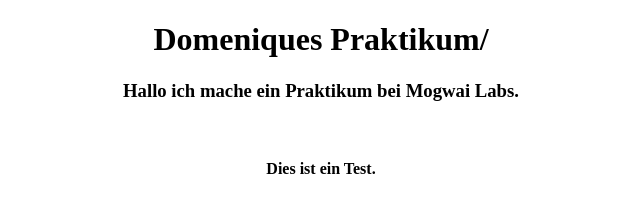
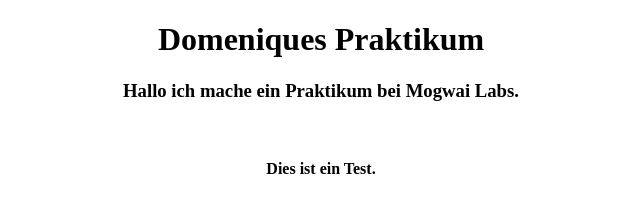
Before and after one commit to domeniqueleipner/domeniqueleipner.github.io, a plain HTML site: page domeniques_praktikum.html in a window 1280 px wide. Shown: the full height of the page, 319-959 px from the left. Drawn offline with Linux system fonts and the light colour scheme.

Commit message:
/ weg gemacht

```diff
--- a/domeniques_praktikum.html
+++ b/domeniques_praktikum.html
@@ -7,7 +7,7 @@
     <title>Praktikum</title>
 </head>
 <body>
-    <center><h1>Domeniques Praktikum/</h1>
+    <center><h1>Domeniques Praktikum</h1>
     <p><h3>Hallo ich mache ein Praktikum bei Mogwai Labs.</h3><br>
     <h4>Dies ist ein Test.</h4></p></center>
 
```
